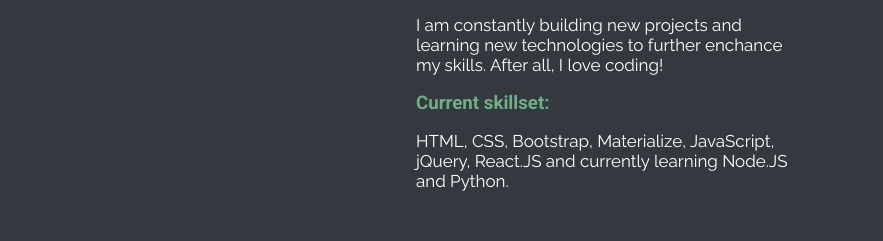
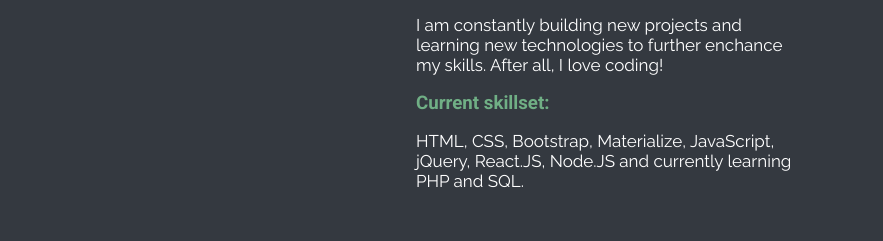
Before and after one commit to MashuMaru/personal-site, a React (Create React App) app: page / in a window 1280 px wide. Shown: the part 1300-1541 px from the top of the page, without its empty margins (224-1107 px from the left). Built offline with nearby package versions, Linux system fonts and the light colour scheme.

Commit message:
update to About.

```diff
--- a/src/Components/About.js
+++ b/src/Components/About.js
@@ -29,7 +29,7 @@
         <p className="about-details">I am constantly building new projects and learning new technologies to further enchance my skills. After all,
         I love coding! </p>
         <h3 className="description">Current skillset:</h3>
-        <p className="about-details">HTML, CSS, Bootstrap, Materialize, JavaScript, jQuery, React.JS and currently learning Node.JS and Python.</p>
+        <p className="about-details">HTML, CSS, Bootstrap, Materialize, JavaScript, jQuery, React.JS, Node.JS and currently learning PHP and SQL.</p>
         </div>
         </div>
         </div>
```
Also changed, not shown: 1 other file (tests, documents, lock files or other folders).
